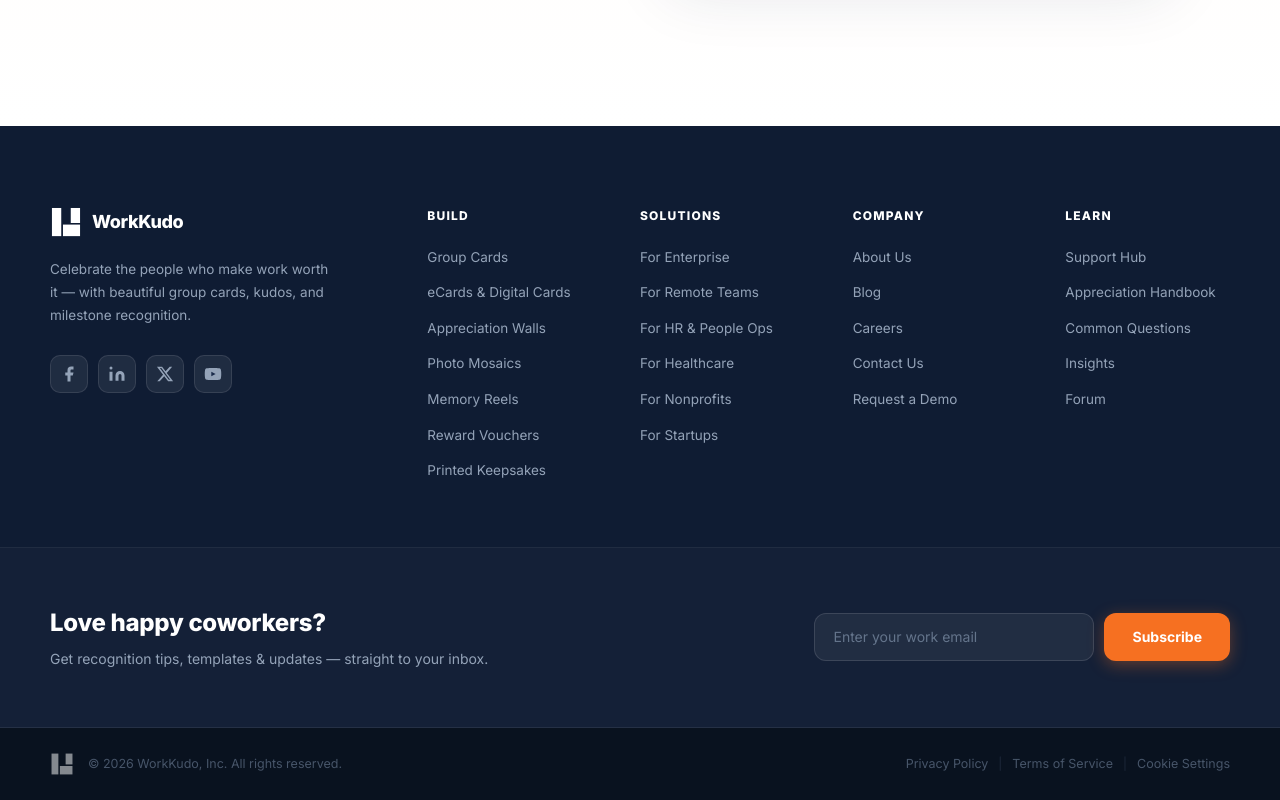
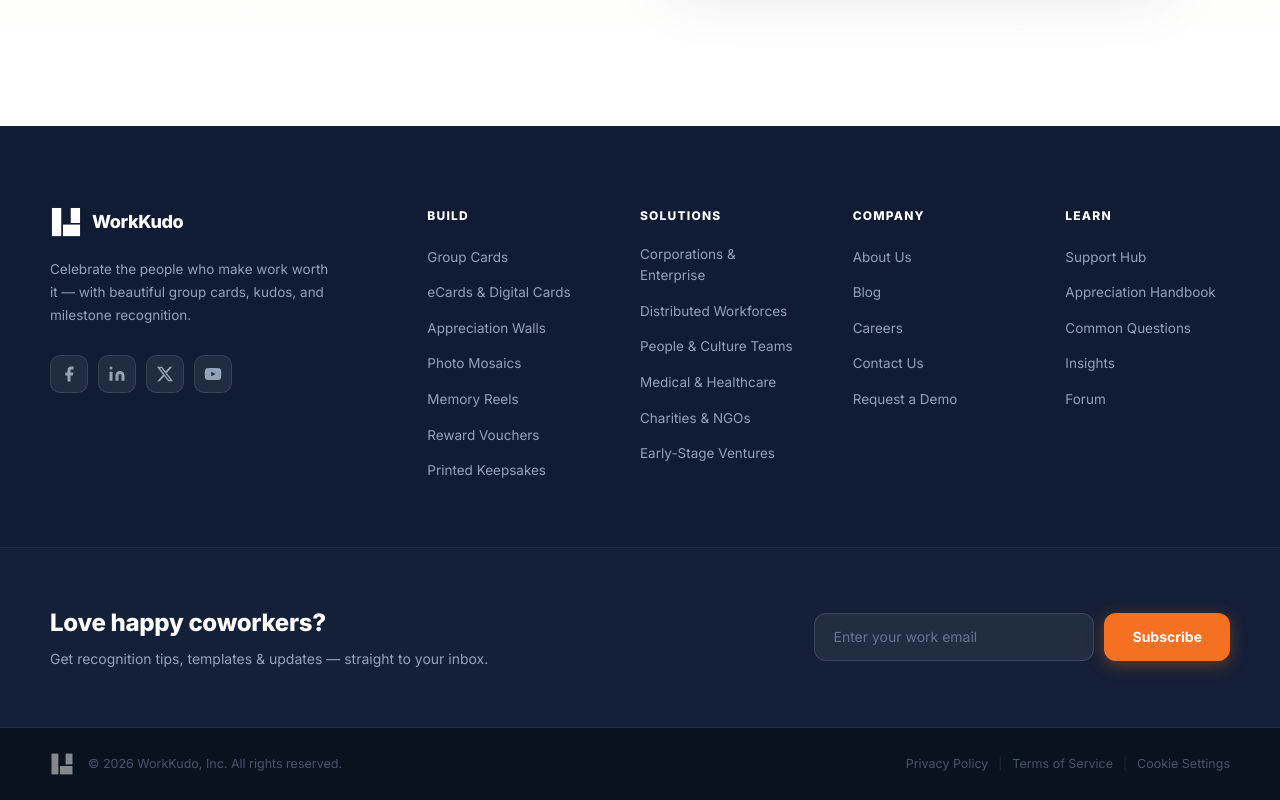
Before and after one commit to codecurser/WorkKudo, a React (Vite) app: page / in a window 1280 px wide. Shown: the part 4094-4894 px from the top of the page. Built offline with nearby package versions, Linux system fonts and the light colour scheme.

Commit message:
style: rename Solutions column links with professional synonyms in footer

```diff
--- a/src/components/Footer/Footer.jsx
+++ b/src/components/Footer/Footer.jsx
@@ -20,12 +20,12 @@
   {
     heading: 'Solutions',
     links: [
-      'For Enterprise',
-      'For Remote Teams',
-      'For HR & People Ops',
-      'For Healthcare',
-      'For Nonprofits',
-      'For Startups',
+      'Corporations & Enterprise',
+      'Distributed Workforces',
+      'People & Culture Teams',
+      'Medical & Healthcare',
+      'Charities & NGOs',
+      'Early-Stage Ventures',
     ],
   },
   {
```
